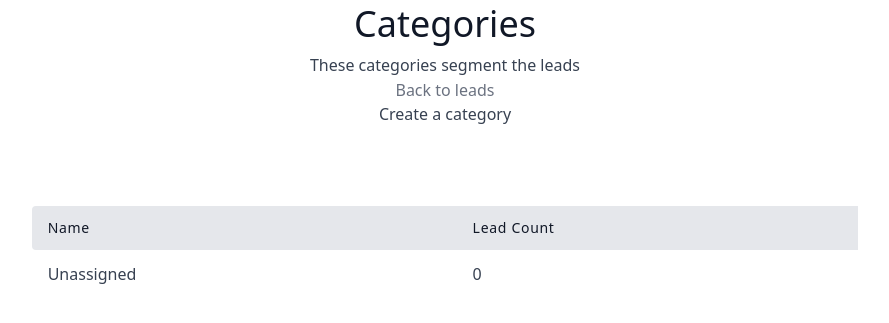
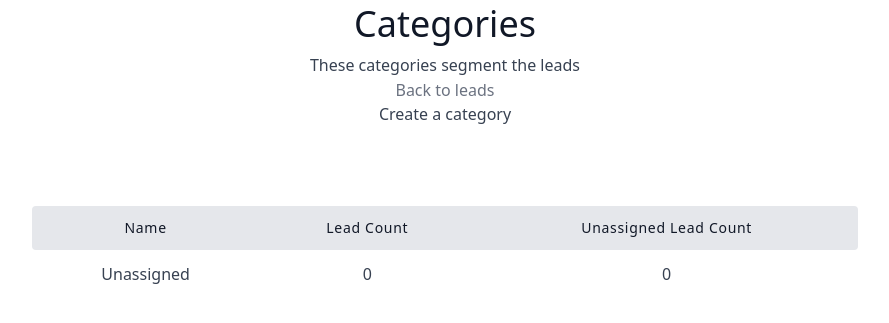
Before and after one commit to ArmanAghania/tft-cm, a Django app: page /leads/categories/ in a window 1280 px wide. Shown: the part 172-495 px from the top of the page, without its empty margins (195-1084 px from the left). Run offline with Django 3.2, Linux system fonts and the light colour scheme; the visitor is signed in with stand-in values (Sample User, id 1); data that the repository does not hold is empty; parts of the project's set-up code (start-up, migrations or seed data) failed here and were passed over; some libraries are stand-ins or nearby versions.

Commit message:
Major Update

```diff
--- a/leads/templates/leads/assign_leads.html
+++ b/leads/templates/leads/assign_leads.html
@@ -16,7 +16,7 @@
             {% comment %} <label for="{{ field.id_for_label }}" class="block text-sm font-medium text-gray-700">{{ field.label }}</label> {% endcomment %}
             <div class="mt-1 relative rounded-md shadow-sm">
                 {{ field|as_crispy_field }}
-                <div class="absolute inset-y-0 right-0 pr-3 flex items-center text-gray-500">
+                <div class="absolute inset-y-0 right-0 pr-3 pt-3 flex items-center text-gray-500 text-xs">
                     Total: {{ num_leads }}
                 </div>
             </div>
--- a/leads/templates/leads/category_list.html
+++ b/leads/templates/leads/category_list.html
@@ -19,21 +19,26 @@
         <table class="table-auto w-full text-left whitespace-no-wrap">
           <thead>
             <tr>
-              <th class="px-4 py-3 title-font tracking-wider font-medium text-gray-900 text-sm bg-gray-200 rounded-tl rounded-bl">{% trans "Name" %}</th>
-              <th class="px-4 py-3 title-font tracking-wider font-medium text-gray-900 text-sm bg-gray-200">{% trans "Lead Count" %}</th>
+              <th class="px-4 py-3 title-font tracking-wider font-medium text-gray-900 text-sm bg-gray-200  text-center rounded-tl rounded-bl">{% trans "Name" %}</th>
+              <th class="px-4 py-3 title-font tracking-wider font-medium text-gray-900 text-sm bg-gray-200  text-center">{% trans "Lead Count" %}</th>
+              <th class="px-4 py-3 title-font tracking-wider font-medium text-gray-900 text-sm bg-gray-200  text-center rounded-tr rounded-br">{% trans "Unassigned Lead Count" %}</th>
             </tr>
           </thead>
           <tbody>
             <tr>
-                <td class="px-4 py-3">{% trans "Unassigned" %}</td>
-                <td class="px-4 py-3">{{ unassigned_lead_count }}</td>
+                <td class="px-4 py-3  text-center">{% trans "Unassigned " %}</td>
+                <td class="px-4 py-3  text-center">{{ unassigned_lead_count }}</td>
+                <td class="px-4 py-3  text-center">{{ unassigned_lead_count }}</td>
+
             </tr>
             {% for category in category_list %}
                 <tr>
-                    <td class="px-4 py-3">
+                    <td class="px-4 py-3 text-center">
                       <a class="hover:text-blue-500" href="{% url 'leads:category-detail' category.pk %}">{{ category.name }}</a>
                     </td>
-                    <td class="px-4 py-3">{{ category.lead_count }}</td>
+                    <td class="px-4 py-3 text-center">{{ category.lead_count }}</td>
+                    <td class="px-4 py-3 text-center">{{ category.unassigned_lead_count }}</td>
+
                 </tr>
             {% endfor %}
           </tbody>
--- a/leads/views.py
+++ b/leads/views.py
@@ -85,7 +85,7 @@ from django.db import IntegrityError
 from django.http import HttpResponseNotFound
 from django.http import StreamingHttpResponse
 from django import forms
-from django.db.models import Q
+from django.db.models import Q, Count, Case, When, IntegerField
 
 # logger = logging.getLogger(__name__)
 
@@ -467,14 +467,22 @@ class CategoryListView(LoginRequiredMixin, generic.ListView):
 
     def get_queryset(self):
         user = self.request.user
-        # initial queryset of leads for the entire organisation
+        # Initial queryset of categories for the entire organisation
         if user.is_organisor:
             queryset = Category.objects.filter(organisation=user.userprofile)
-            queryset = queryset.annotate(lead_count=Count('leads')).values('pk', 'name', 'lead_count')
-
         else:
             queryset = Category.objects.filter(organisation=user.agent.organisation)
-            queryset = queryset.annotate(lead_count=Count('leads')).values('pk', 'name', 'lead_count')
+
+        # Annotate with total lead count and unassigned lead count
+        queryset = queryset.annotate(
+            lead_count=Count('leads'),
+            unassigned_lead_count=Count(
+                Case(
+                    When(leads__agent__isnull=True, then=1),
+                    output_field=IntegerField()
+                )
+            )
+        ).values('pk', 'name', 'lead_count', 'unassigned_lead_count')
 
         return queryset
 
@@ -2312,11 +2320,11 @@ class AssignLeadsView(OrganisorAndLoginRequiredMixin, generic.FormView):
 
     def get_form(self, form_class=None):
         form = super().get_form(form_class)
-        categories = Category.objects.exclude(name='Converted').annotate(num_leads=Count('leads'))
+        categories = Category.objects.exclude(name='Converted').annotate(num_leads=Count('leads', filter=Q(leads__agent__isnull=True)))
 
         # Dynamically add fields to the form for each category
         for category in categories:
-            form.fields[f'num_leads_{category.id}'] = forms.IntegerField(label=f"{category.name} (Total: {category.num_leads})", min_value=0, required=False)
+            form.fields[f'num_leads_{category.id}'] = forms.IntegerField(label=f"{category.name}", min_value=0 ,required=False)
 
         return form
 
```
